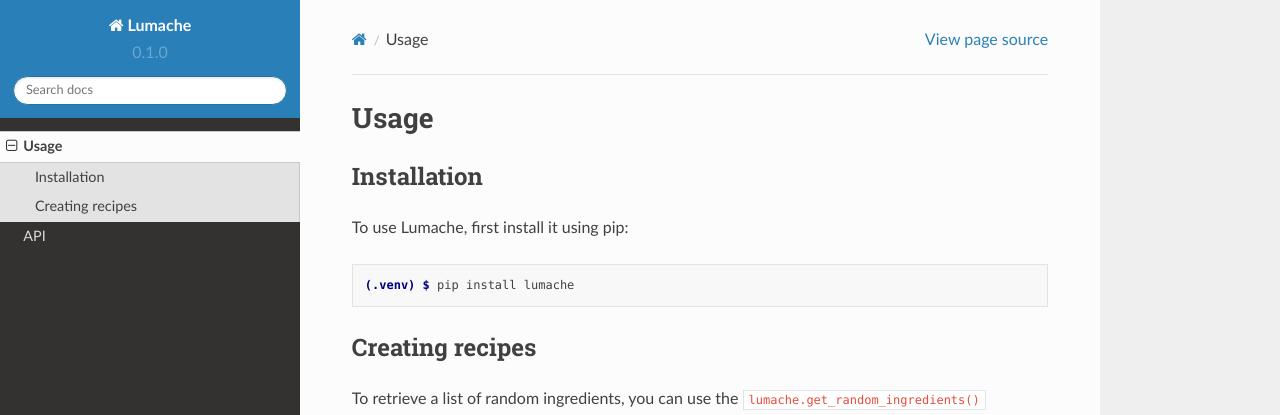
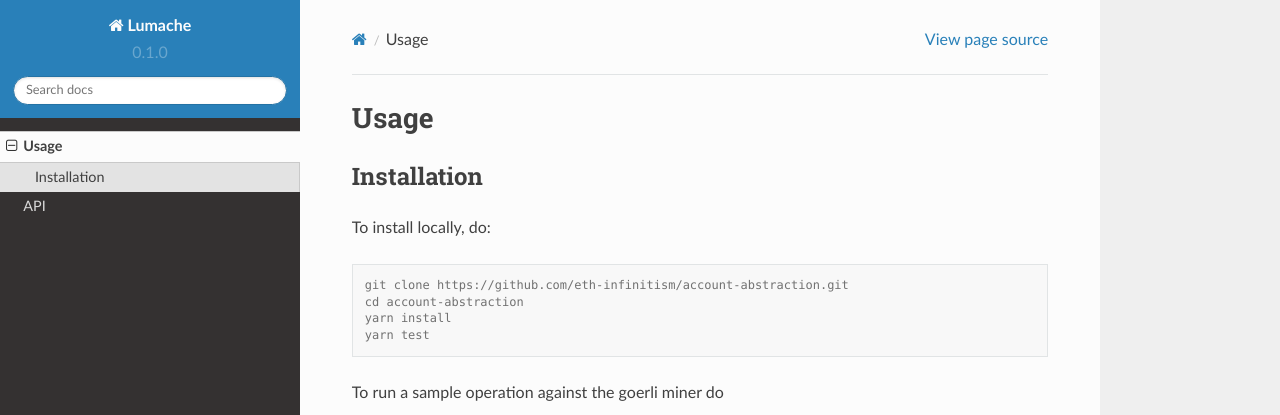
Before and after one commit to eth-infinitism/aa-docs, a Sphinx documentation site: the page built from docs/source/usage.rst, in a window 1280 px wide and 1095 px high. Shown: the top 415 px of the window. Built offline with Sphinx 7.4.7 and the Read the Docs theme 2.0.0, drawn with Linux system fonts in a browser that asks for light colours; some of the changed text lies outside the part shown.

Commit message:
Update usage.rst

```diff
--- a/docs/source/usage.rst
+++ b/docs/source/usage.rst
@@ -6,28 +6,18 @@ Usage
 Installation
 ------------
 
-To use Lumache, first install it using pip:
+To install locally, do:
 
 .. code-block:: console
 
-   (.venv) $ pip install lumache
+   git clone https://github.com/eth-infinitism/account-abstraction.git
+   cd account-abstraction
+   yarn install
+   yarn test
 
-Creating recipes
-----------------
+To run a sample operation against the goerli miner do
 
-To retrieve a list of random ingredients,
-you can use the ``lumache.get_random_ingredients()`` function:
+.. code-block:: console
 
-.. autofunction:: lumache.get_random_ingredients
-
-The ``kind`` parameter should be either ``"meat"``, ``"fish"``,
-or ``"veggies"``. Otherwise, :py:func:`lumache.get_random_ingredients`
-will raise an exception.
-
-.. autoexception:: lumache.InvalidKindError
-
-For example:
-
->>> import lumache
->>> lumache.get_random_ingredients()
-['shells', 'gorgonzola', 'parsley']
+   export MNEMONIC_FILE=<account-on-goerli>
+   yarn runop-goerli
```
